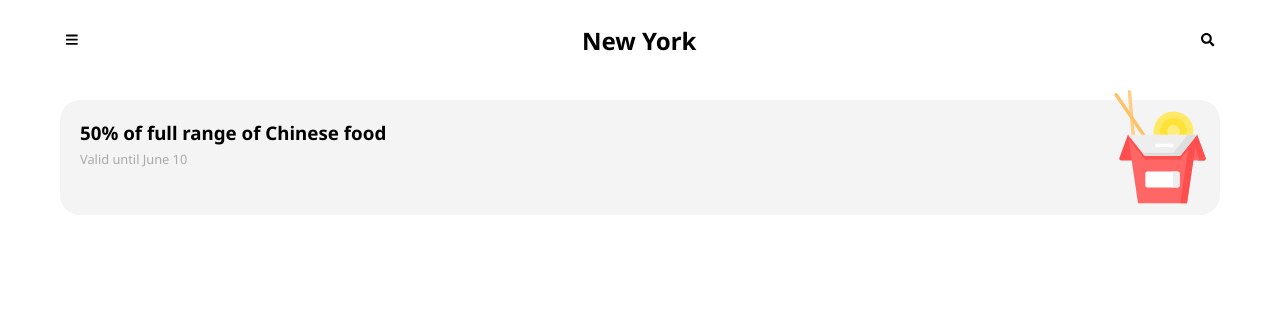
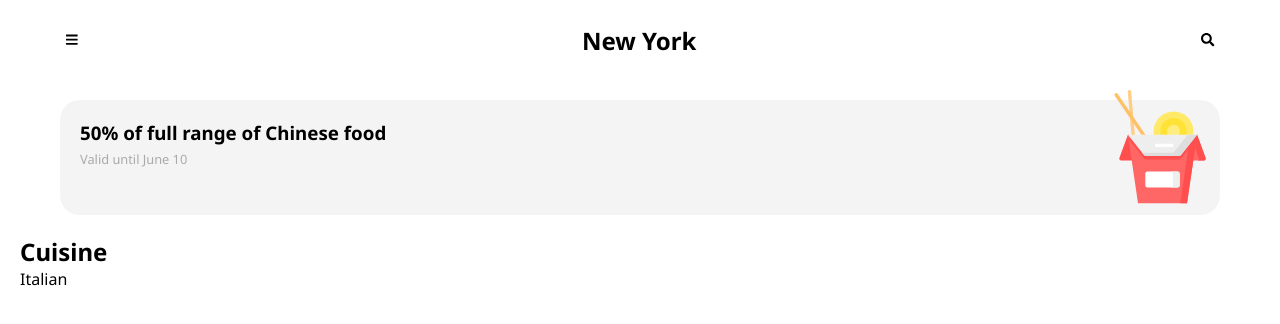
Before and after one commit to eduardoyutaka/food-app, a React (Create React App) app: page / in a window 1280 px wide. Shown: the top 324 px of the page. Built offline with nearby package versions, Linux system fonts and the light colour scheme.

Commit message:
Create CuisineMenu and refactor Cards exports

```diff
--- a/src/App.js
+++ b/src/App.js
@@ -1,12 +1,14 @@
 import * as React from 'react';
 import Navbar from './components/Navbar';
 import DiscountBanner from './components/DiscountBanner';
+import CuisinesMenu from './components/CuisinesMenu';
 
 const App = () => {
   return (
     <div>
       <Navbar />
       <DiscountBanner />
+      <CuisinesMenu />
     </div>
   );
 };
--- /dev/null
+++ b/src/components/Cards/CuisineCard.jsx
@@ -0,0 +1,9 @@
+import * as React from 'react';
+
+const CuisineCard = ({ card }) => {
+  return (
+    <div>{card.title}</div>
+  );
+};
+
+export default CuisineCard;
--- /dev/null
+++ b/src/components/CuisinesMenu/data.js
@@ -0,0 +1,10 @@
+import pizza from '../../assets/img/pizza.svg';
+
+const data = [
+  {
+    title: 'Italian',
+    image: pizza,
+  },
+];
+
+export default data;
--- /dev/null
+++ b/src/components/CuisinesMenu/index.jsx
@@ -0,0 +1,18 @@
+import * as React from 'react';
+import cards from './data';
+import { Container } from './styles';
+import { CuisineCard } from '../Cards';
+
+const CuisinesMenu = () => {
+  console.log(cards);
+  return (
+    <Container>
+      <h2>Cuisine</h2>
+      {cards.map(card =>
+        <CuisineCard card={card} />
+      )}
+    </Container>
+  );
+};
+
+export default CuisinesMenu;
--- /dev/null
+++ b/src/components/CuisinesMenu/styles.js
@@ -0,0 +1,5 @@
+import styled from 'styled-components';
+
+export const Container = styled.div`
+  padding: 0 20px;
+`;
```
Also changed, not shown: src/components/Cards/DiscountCard.jsx (added, +20 -0 lines), src/components/Cards/index.jsx (+2 -18 lines), src/assets/img/pizza.svg (added).
